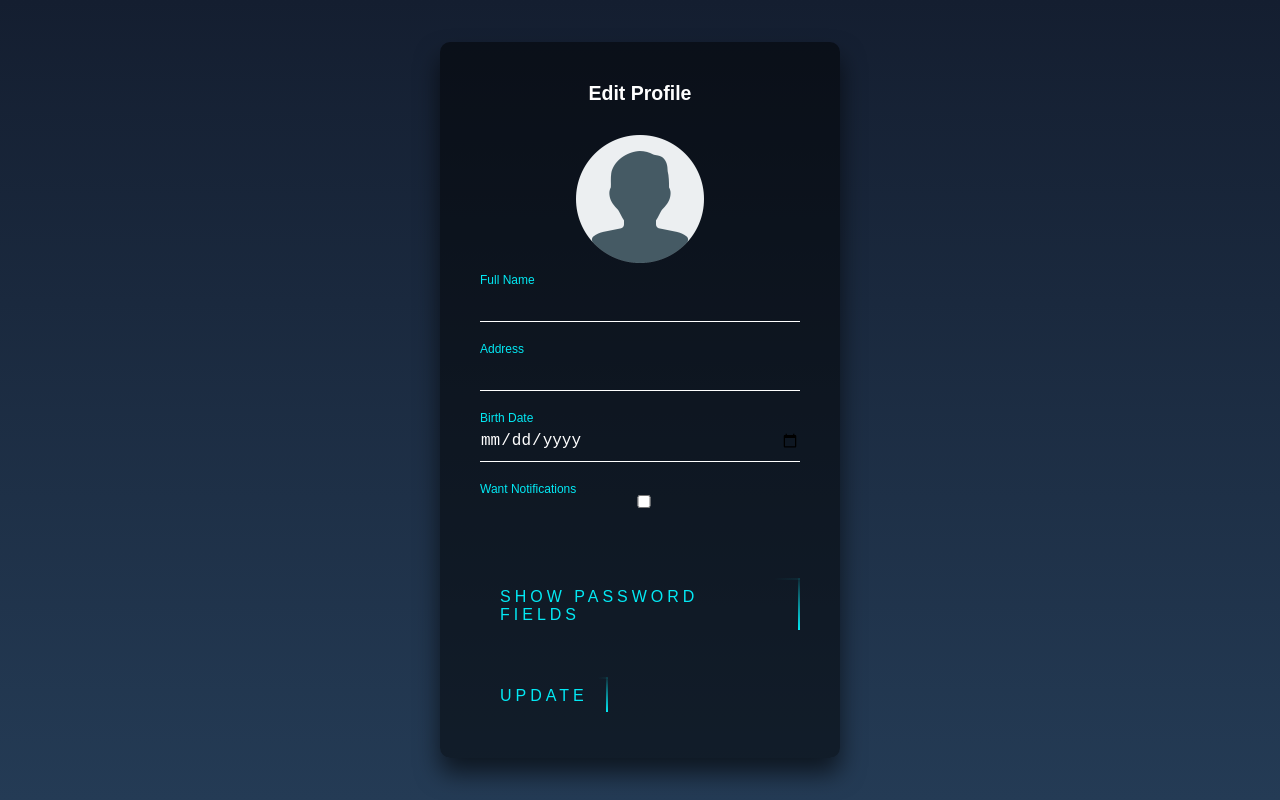
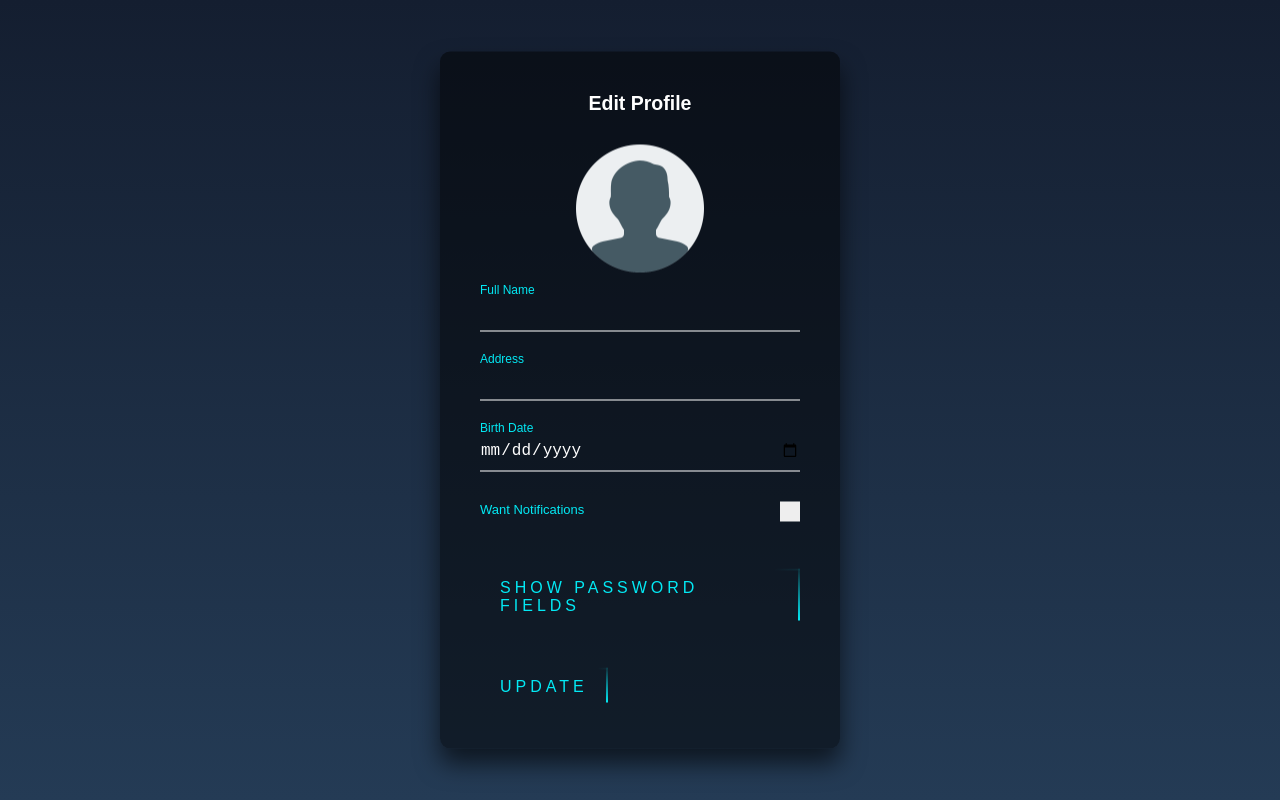
Before and after one commit to audristioiu/CloudAdmin, a React (Create React App) app in the folder client/: page /editprofile in a window 1280 px wide. Built offline with nearby package versions, Linux system fonts and the light colour scheme.

Commit message:
add checkbox styling

```diff
--- a/client/src/components/EditProfilePage.js
+++ b/client/src/components/EditProfilePage.js
@@ -96,14 +96,15 @@ const EditProfilePage = () => {
           />
           <label>Birth Date</label>
         </div>
-        <div className="user-box">
+        <label className="checkbox-container">
+          Want Notifications
           <input
             type="checkbox"
             checked={wantNotify}
             onChange={(e) => setWantNotify(e.target.checked)}
           />
-          <label>Want Notifications</label>
-        </div>
+          <span class="checkmark"></span>
+        </label>
 
         {showPasswordFields && (
           <div>
--- a/client/src/components/Login.css
+++ b/client/src/components/Login.css
@@ -73,6 +73,70 @@ ul {
   color: #fff;
   pointer-events: none;
   transition: .5s;
+}
+
+.checkbox-container {
+  left: 0;
+  color: #03e9f4;
+  position: relative;
+  display: block;
+  padding-right: 35px;
+  margin-bottom: 12px;
+  cursor: pointer;
+  user-select: none;
+}
+
+.checkbox-container input {
+  position: absolute;
+  opacity: 0;
+  cursor: pointer;
+  height: 0;
+  width: 0;
+}
+
+/* Create a custom checkbox */
+.checkmark {
+  position: absolute;
+  top: 0;
+  right: 0;
+  height: 20px;
+  width: 20px;
+  background-color: #eee;
+}
+
+/* On mouse-over, add a grey background color */
+.checkbox-container:hover input ~ .checkmark {
+  background-color: #ccc;
+}
+
+/* When the checkbox is checked, add a blue background */
+.checkbox-container input:checked ~ .checkmark {
+  background-color: #03e9f4;
+}
+
+/* Create the checkmark/indicator (hidden when not checked) */
+.checkmark:after {
+  content: "";
+  position: absolute;
+  display: none;
+}
+
+/* Show the checkmark when checked */
+.checkbox-container input:checked ~ .checkmark:after {
+  display: block;
+}
+
+/* Style the checkmark/indicator */
+.checkbox-container .checkmark:after {
+  content: "";
+  position: absolute;
+  left: 7px;
+  top: 3px;
+  width: 5px;
+  height: 9px;
+  border: solid white;
+  border-width: 0 3px 3px 0;
+  transform: rotate(45deg);
 }
 
 .login-box .user-box input:focus ~ label,
@@ -186,7 +250,6 @@ ul {
     bottom: 100%;
   }
 }
-
 
 .button-edit-mode {
   display: flex;
```
